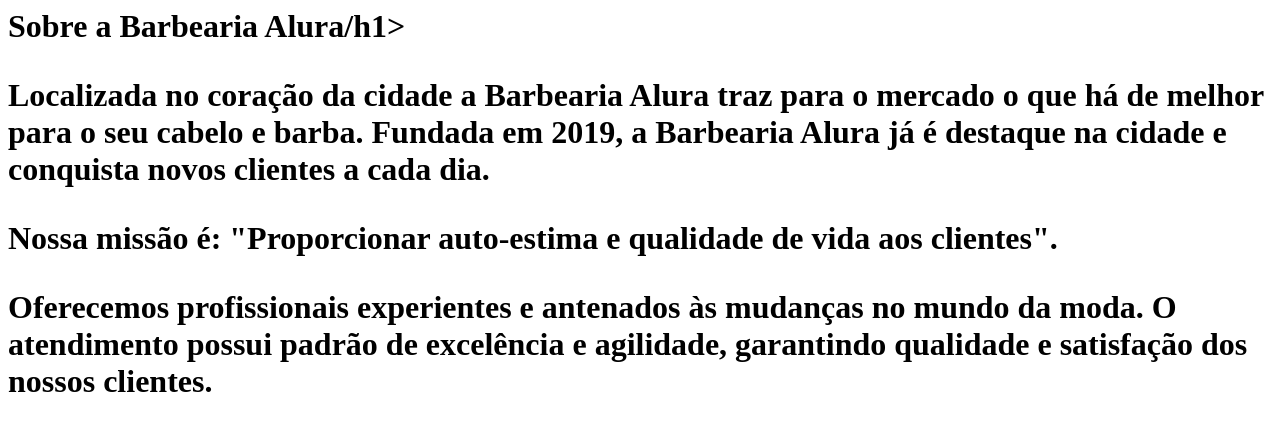
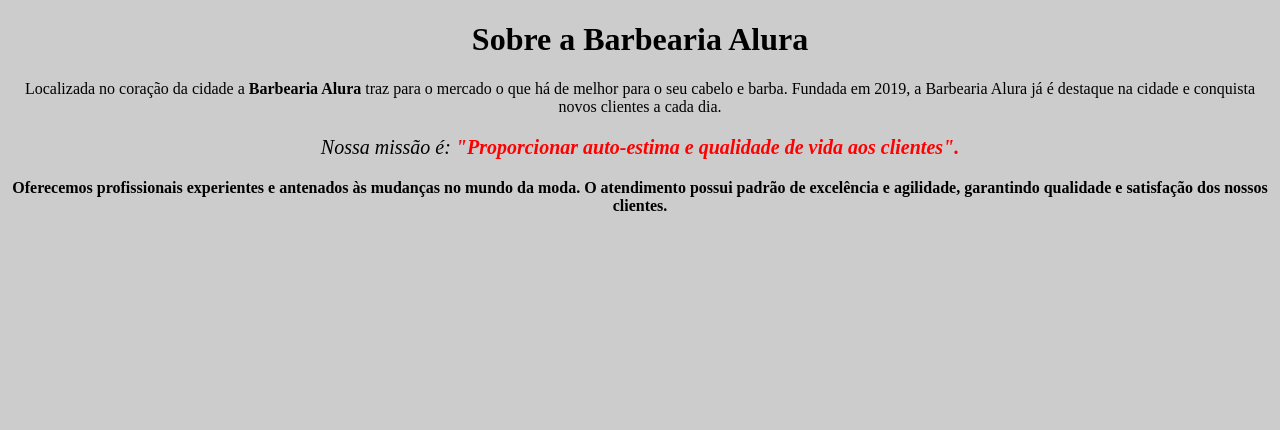
Before and after one commit to Gabriellokoo/HTML-Aluno-PPB-2022, a plain HTML site: page index.html in a window 1280 px wide. Drawn offline with Linux system fonts and the light colour scheme.

Commit message:
ATUALIZADO ATÉ A AULA 12

```diff
--- a/index.html
+++ b/index.html
@@ -1,7 +1,18 @@
-<h1>Sobre a Barbearia Alura/h1>
+<!DOCTYPE html>
+<html lang="pt-br">
+	<head>
+		<meta charset="UTF-8">
+		<title>Barbearia Alura</title>
+		<link rel="stylesheet" href="style.css">
 
-<p>Localizada no coração da cidade a <strong>Barbearia Alura</strong> traz para o mercado o que há de melhor para o seu cabelo e barba. Fundada em 2019, a Barbearia Alura já é destaque na cidade e conquista novos clientes a cada dia.</p>
+	</head>
+	<body>
+		<h1 style="text-align: center"; background #CCCCCC >Sobre a Barbearia Alura</h1>
 
-<P>Nossa missão é: "Proporcionar auto-estima e qualidade de vida aos clientes".</P>
+		<p style="text-align: center">Localizada no coração da cidade a <strong>Barbearia Alura</strong> traz para o mercado o que há de melhor para o seu cabelo e barba. Fundada em 2019, a Barbearia Alura já é destaque na cidade e conquista novos clientes a cada dia.</p>
 
-<P>Oferecemos profissionais experientes e antenados às mudanças no mundo da moda. O atendimento possui padrão de excelência e agilidade, garantindo qualidade e satisfação dos nossos clientes.</P>
+		<P style="font-size: 20px; stykle=text-align: center"><em>Nossa missão é: <strong>"Proporcionar auto-estima e qualidade de vida aos clientes"<strong>.</em></p>
+
+		<P style="text-align: center">Oferecemos profissionais experientes e antenados às mudanças no mundo da moda. O atendimento possui padrão de excelência e agilidade, garantindo qualidade e satisfação dos nossos clientes.</P>
+	</body>
+</html>
--- /dev/null
+++ b/style.css
@@ -0,0 +1,10 @@
+	body{
+		background: #CCCCCC;
+ }
+
+ P {
+ 	text-align: center;
+}
+em strong{
+	   color: red;
+}
```
